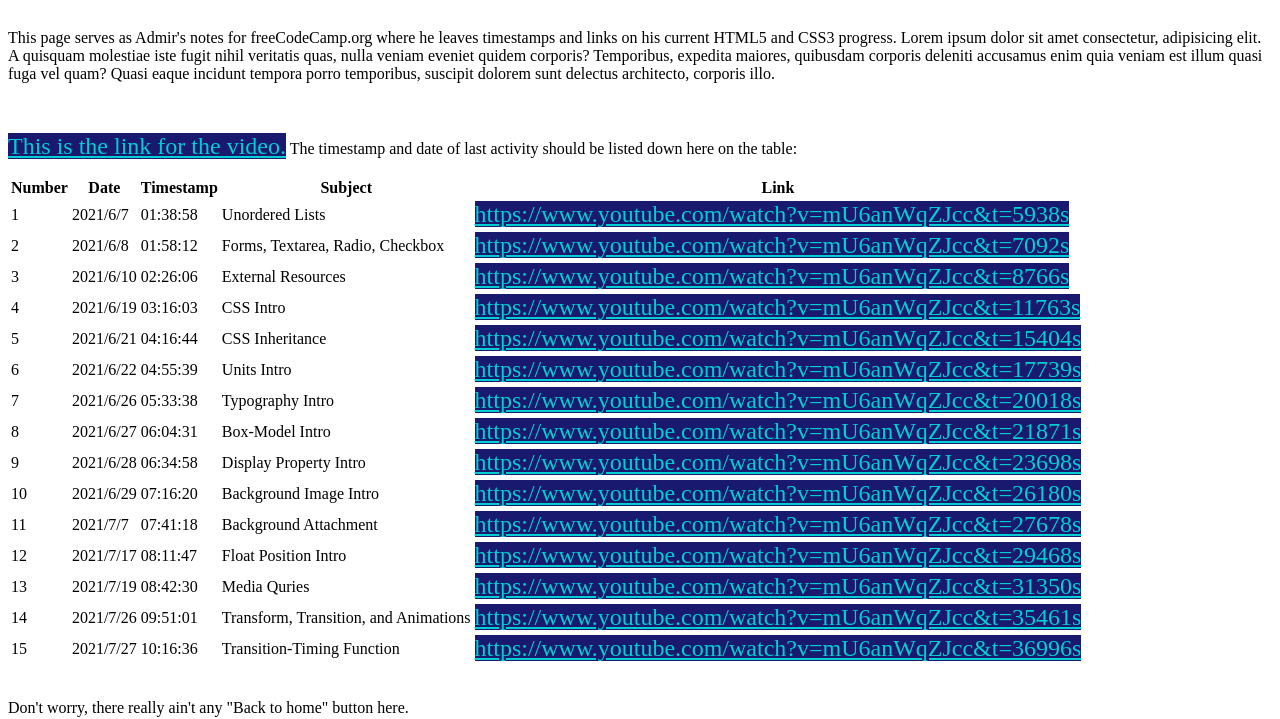
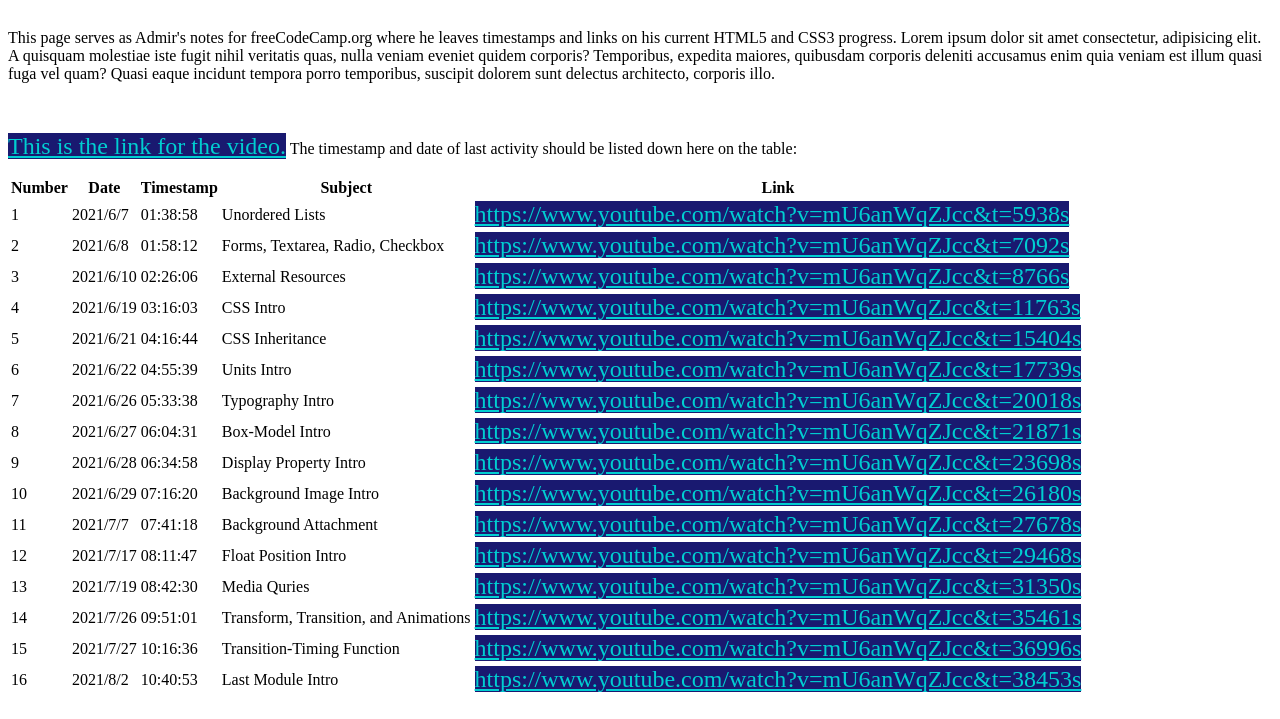
Before and after one commit to aerdon085/eulaPage, a plain HTML site: page freeCodeCampOrg.html in a window 1280 px wide. Shown: the part 90-809 px from the top of the page. Drawn offline with Linux system fonts and the light colour scheme.

Commit message:
Update freeCodeCampOrg.html

```diff
--- a/freeCodeCampOrg.html
+++ b/freeCodeCampOrg.html
@@ -173,6 +173,16 @@
                     href="https://www.youtube.com/watch?v=mU6anWqZJcc&t=36996s">https://www.youtube.com/watch?v=mU6anWqZJcc&t=36996s</a>
             </td>
         </tr>
+        <tr>
+            <td>16</td>
+            <td>2021/8/2</td>
+            <td>10:40:53</td>
+            <td>Last Module Intro</td>
+            <td>
+                <a
+                    href="https://www.youtube.com/watch?v=mU6anWqZJcc&t=38453s">https://www.youtube.com/watch?v=mU6anWqZJcc&t=38453s</a>
+            </td>
+        </tr>
     </table>
     <br>
     <p>Don't worry, there really ain't any "Back to home" button here.</p>
```
